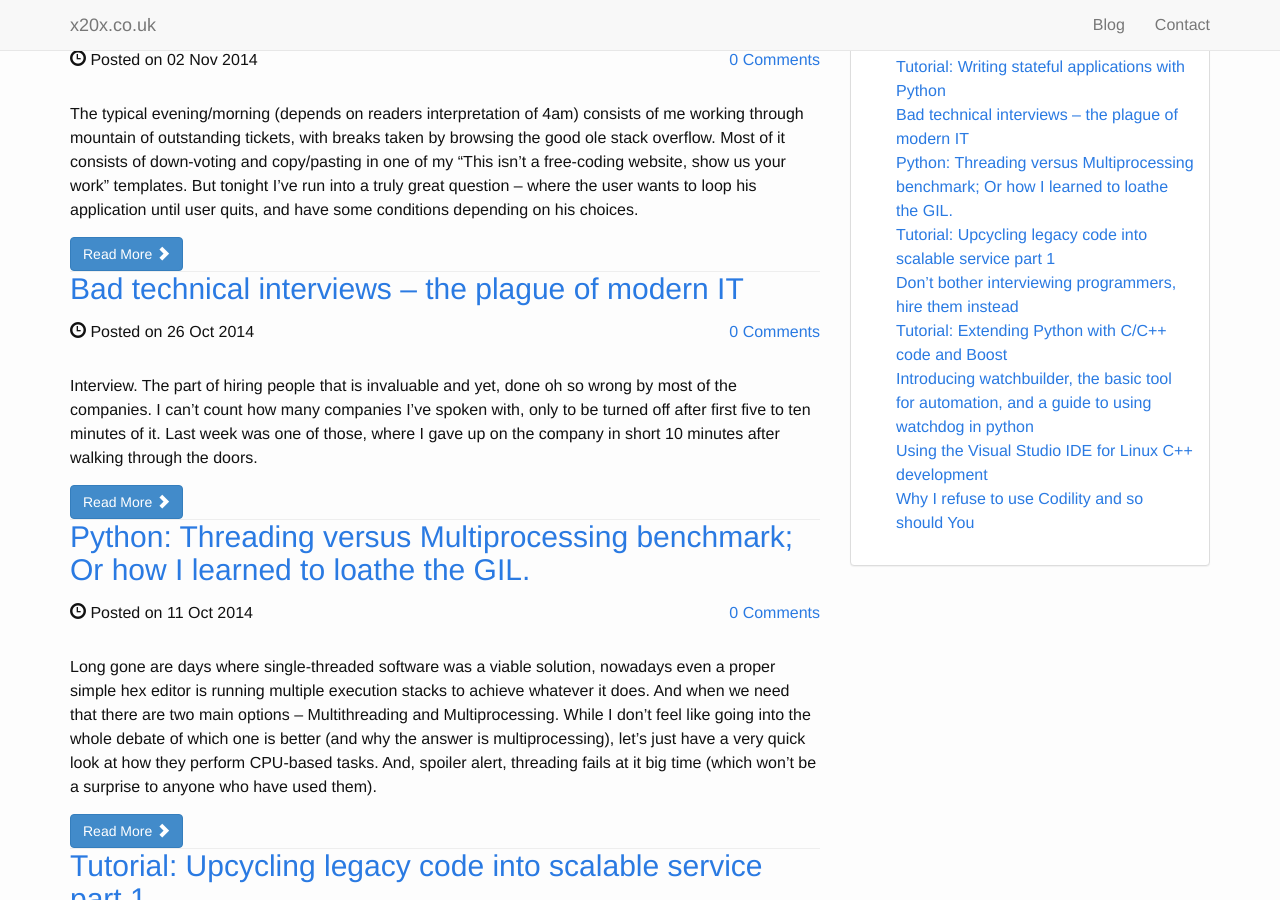
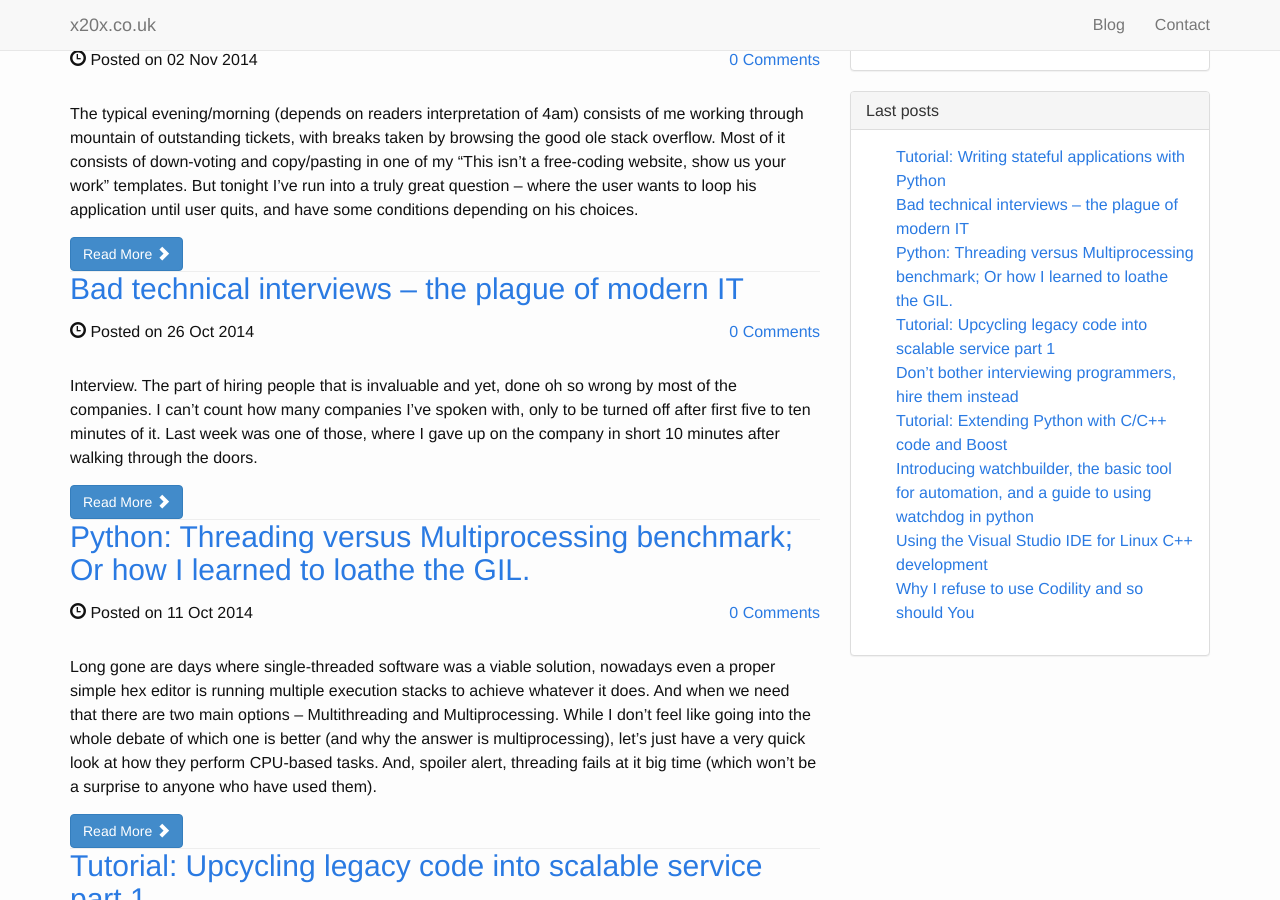
Before and after one commit to AidaPaul/puciek.github.io, a Jekyll site: the page built from index.html, in a window 1280 px wide and 900 px high. Built offline with Jekyll 4.4.1, drawn with Linux system fonts in a browser that asks for light colours; comment, search, counter and statistics services are not loaded.

Commit message:
Adding a searchbox

```diff
--- a/_includes/aside.html
+++ b/_includes/aside.html
@@ -1,4 +1,6 @@
         <div class="col-md-4">
+
+                {% include searchbox.html %}
 
                 {% include articles.html %}
 
--- /dev/null
+++ b/_includes/searchbox.html
@@ -0,0 +1,20 @@
+        <div class="panel panel-default">
+            <div class="panel-heading">
+                <h3 class="panel-title">Search</h3>
+            </div>
+            <div class="panel-body">
+                <script>
+  (function() {
+    var cx = '003192119545802016333:o4pj45xplts';
+    var gcse = document.createElement('script');
+    gcse.type = 'text/javascript';
+    gcse.async = true;
+    gcse.src = (document.location.protocol == 'https:' ? 'https:' : 'http:') +
+        '//cse.google.com/cse.js?cx=' + cx;
+    var s = document.getElementsByTagName('script')[0];
+    s.parentNode.insertBefore(gcse, s);
+  })();
+</script>
+<gcse:search></gcse:search>
+            </div>
+        </div>
```
